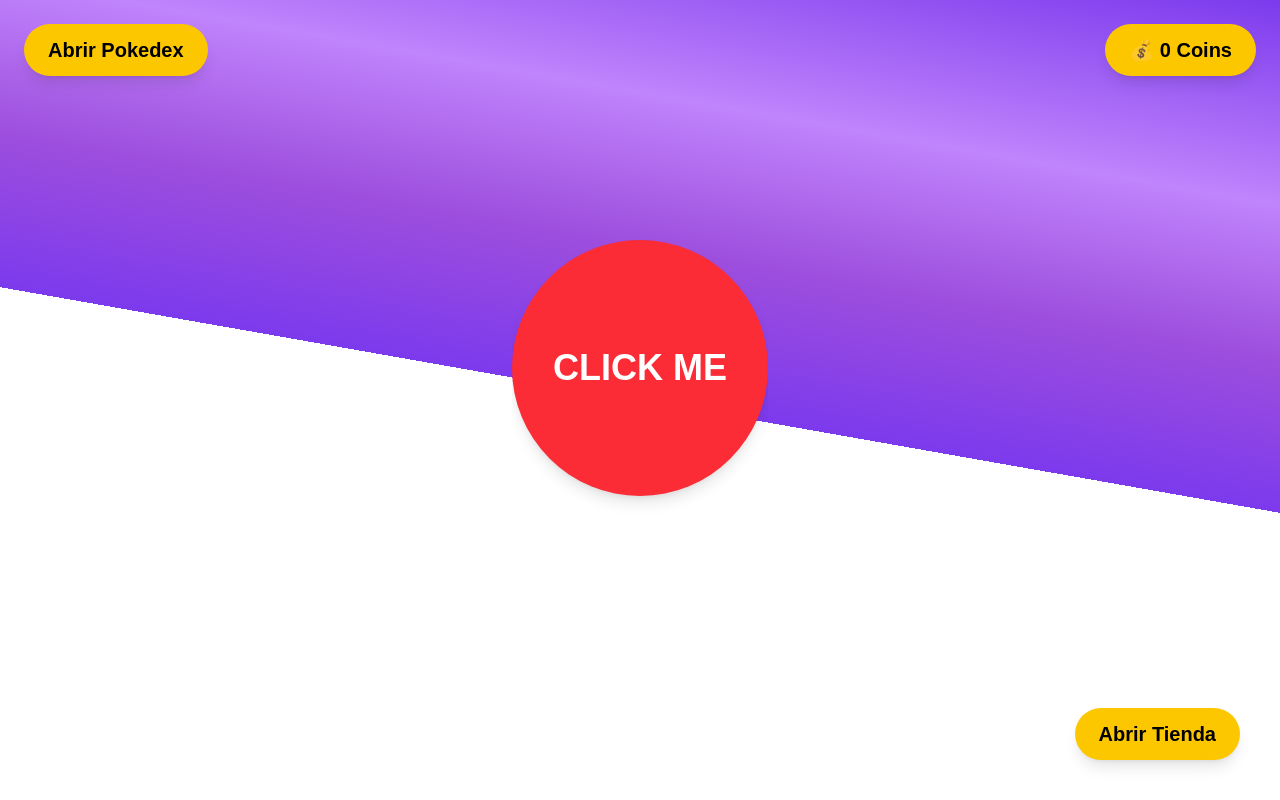
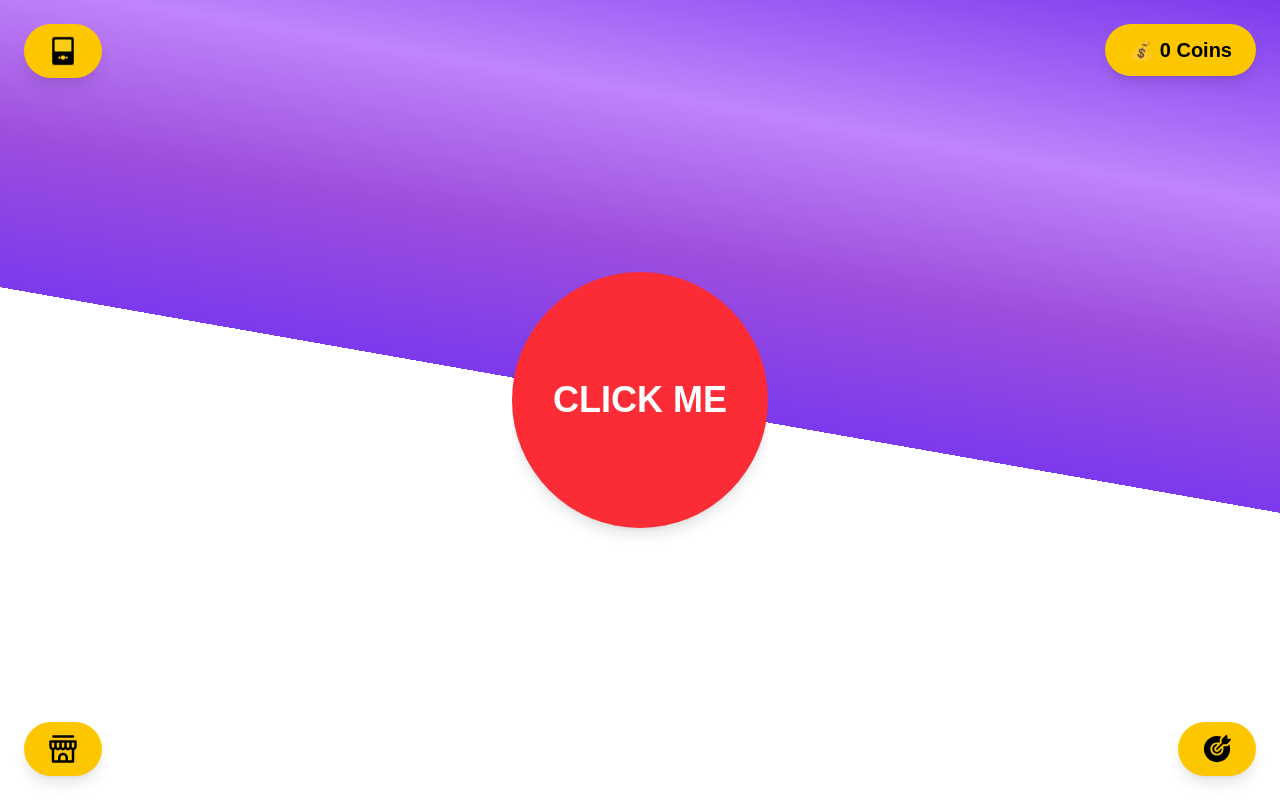
Before and after one commit to AlejandroSanchezJimenez/PokeClick, a Next.js app: page / in a window 1280 px wide. Built offline with nearby package versions, Linux system fonts and the light colour scheme.

Commit message:
estetica distinta sobre y misiones

```diff
--- /dev/null
+++ b/app/components/QuestList.jsx
@@ -0,0 +1,172 @@
+'use client'
+
+import React, { useState, useEffect, useMemo } from 'react'
+import { toast, ToastContainer } from 'react-toastify'
+
+const typeLevels = [10, 50, 100]
+const generalLevels = [10, 50, 100, 250, 750, 1000]
+
+export default function QuestList({ onClose, userId }) {
+  const [pokedex, setPokedex] = useState({})
+  const [rewards, setRewards] = useState({})
+
+  // Cargar pokedex y rewards de localStorage solo después del primer render
+  useEffect(() => {
+    queueMicrotask(() => {
+      const storedPokedex = JSON.parse(localStorage.getItem('pokedex') || '{}')
+      setPokedex(storedPokedex)
+
+      const storedRewards = JSON.parse(
+        localStorage.getItem('questRewards') || '{}'
+      )
+      setRewards(storedRewards)
+    })
+  }, [])
+
+  const saveRewards = (newRewards) => {
+    localStorage.setItem('questRewards', JSON.stringify(newRewards))
+    setRewards(newRewards)
+  }
+
+  const quests = useMemo(() => {
+    const typeCount = {}
+    let total = 0
+
+    Object.values(pokedex).forEach((p) => {
+      total += p.cantidad
+      p.tipos.forEach((t) => {
+        typeCount[t] = (typeCount[t] || 0) + p.cantidad
+      })
+    })
+
+    const result = []
+
+    // Quests por tipo
+    Object.keys(typeCount).forEach((type) => {
+      const current = typeCount[type]
+
+      typeLevels.forEach((lvl, index) => {
+        const id = `${type}-${lvl}`
+        const canjeado = rewards[id]?.canjeado || false
+        const prevLevel = typeLevels[index - 1]
+        const prevCanjeado =
+          index === 0 ? true : rewards[`${type}-${prevLevel}`]?.canjeado
+
+        const completada = current >= lvl
+        const bloqueado = !completada || !prevCanjeado
+
+        result.push({
+          id,
+          titulo: `${type.toUpperCase()} Quest`,
+          descripcion: `Registra ${lvl} Pokémon de tipo ${type}`,
+          premio: lvl * 10,
+          progreso: `${Math.min(current, lvl)}/${lvl}`,
+          canjeado,
+          bloqueado,
+        })
+      })
+    })
+
+    // Quests generales
+    generalLevels.forEach((lvl, index) => {
+      const id = `general-${lvl}`
+      const canjeado = rewards[id]?.canjeado || false
+      const prevLevel = generalLevels[index - 1]
+      const prevCanjeado =
+        index === 0 ? true : rewards[`general-${prevLevel}`]?.canjeado
+
+      const completada = total >= lvl
+      const bloqueado = !completada || !prevCanjeado
+
+      result.push({
+        id,
+        titulo: 'General Quest',
+        descripcion: `Registra ${lvl} Pokémon en total`,
+        premio: lvl * 5,
+        progreso: `${Math.min(total, lvl)}/${lvl}`,
+        canjeado,
+        bloqueado,
+      })
+    })
+
+    // Orden: primero quests no canjeadas y desbloqueadas
+    result.sort((a, b) => {
+      if (a.canjeado !== b.canjeado) return a.canjeado ? 1 : -1
+      if (a.bloqueado !== b.bloqueado) return a.bloqueado ? 1 : -1
+      return 0
+    })
+
+    return result
+  }, [pokedex, rewards])
+
+  const handleClaim = (quest) => {
+    if (quest.canjeado || quest.bloqueado) return
+
+    // Guardar como canjeado
+    const newRewards = {
+      ...rewards,
+      [quest.id]: { canjeado: true },
+    }
+    saveRewards(newRewards)
+
+    // Actualizar wallet en localStorage directamente
+    if (userId) {
+      const key = `wallet_${userId}`
+      const storedCoins = parseInt(localStorage.getItem(key), 10) || 0
+      const newTotal = storedCoins + quest.premio
+      localStorage.setItem(key, newTotal)
+      toast.success(
+        `Recompensa de "${quest.titulo}" canjeada: ${quest.premio} 💰`
+      )
+    }
+  }
+
+  return (
+    <div
+      className='fixed inset-0 z-50 bg-black/70 flex justify-center items-center p-4'
+      onClick={onClose}
+    >
+      <ToastContainer theme='colored' position='top-center' />
+      <div
+        className='relative w-full max-w-3xl bg-purple-200 rounded-2xl p-6 overflow-y-auto max-h-[80vh] shadow-xl'
+        onClick={(e) => e.stopPropagation()}
+      >
+        <button
+          onClick={onClose}
+          className='absolute top-4 right-4 text-3xl font-bold text-black hover:text-red-700 cursor-pointer'
+        >
+          ✕
+        </button>
+
+        <h2 className='text-3xl font-bold mb-6 text-center text-black'>
+          Quests Disponibles
+        </h2>
+
+        <div className='flex flex-col gap-4'>
+          {quests.map((quest) => (
+            <button
+              key={quest.id}
+              onClick={() => handleClaim(quest)}
+              className={`p-4 rounded-3xl shadow-xl flex justify-between items-center text-black transition-transform ${
+                quest.canjeado
+                  ? 'bg-gray-400 cursor-not-allowed line-through'
+                  : 'bg-yellow-400 hover:scale-105'
+              } ${
+                quest.bloqueado && !quest.canjeado
+                  ? 'opacity-50 cursor-not-allowed'
+                  : ''
+              }`}
+            >
+              <div>
+                <h3 className='font-bold text-xl'>{quest.titulo}</h3>
+                <p>{quest.descripcion}</p>
+                <p className='font-medium mt-1'>Premio: {quest.premio} 💰</p>
+              </div>
+              <div className='ml-4 font-bold text-lg'>{quest.progreso}</div>
+            </button>
+          ))}
+        </div>
+      </div>
+    </div>
+  )
+}
--- a/app/components/ShopButton.jsx
+++ b/app/components/ShopButton.jsx
@@ -2,6 +2,7 @@
 
 import { useState } from 'react'
 import Shop from './Shop' // tu componente Shop completo como modal
+import { ShopIcon } from './svg/Shop'
 
 export default function ShopButton() {
   const [open, setOpen] = useState(false)
@@ -11,9 +12,9 @@ export default function ShopButton() {
       {/* Botón flotante para abrir la tienda */}
       <button
         onClick={() => setOpen(true)}
-        className='fixed bottom-0 right-0 m-10 bg-yellow-400 text-black font-bold px-6 py-3 rounded-full shadow-lg text-xl hover:scale-105 hover:cursor-pointer transition-transform'
+        className='fixed bottom-6 left-6 bg-yellow-400 text-black font-bold px-6 py-3 rounded-full shadow-lg text-xl hover:scale-105 hover:cursor-pointer transition-transform'
       >
-        Abrir Tienda
+        <ShopIcon />
       </button>
 
       {/* Modal de la tienda */}
--- /dev/null
+++ b/app/components/svg/Pokedex.jsx
@@ -0,0 +1,68 @@
+'use client'
+
+import React from 'react'
+
+export function PokedexIcon() {
+  return (
+    <svg
+      width='30px'
+      height='30px'
+      viewBox='0 0 200 250'
+      xmlns='http://www.w3.org/2000/svg'
+    >
+      {/* Cuerpo de la Pokédex */}
+      <rect
+        x='10'
+        y='10'
+        width='180'
+        height='230'
+        rx='20'
+        ry='20'
+        fill='#000000'
+      />
+
+      {/* Pantalla */}
+      <rect
+        x='30'
+        y='30'
+        width='140'
+        height='100'
+        rx='10'
+        ry='10'
+        fill='#facc15'
+      />
+
+      {/* Botón principal */}
+      <circle
+        cx='100'
+        cy='180'
+        r='20'
+        fill='#facc15'
+        stroke='#000'
+        strokeWidth='3'
+      />
+
+      {/* Botón secundario */}
+      <circle
+        cx='70'
+        cy='180'
+        r='10'
+        fill='#facc15'
+        stroke='#000'
+        strokeWidth='2'
+      />
+      <circle
+        cx='130'
+        cy='180'
+        r='10'
+        fill='#facc15'
+        stroke='#000'
+        strokeWidth='2'
+      />
+
+      {/* Detalles de borde */}
+      <line x1='10' y1='10' x2='190' y2='10' stroke='#000' strokeWidth='3' />
+      <line x1='10' y1='240' x2='190' y2='240' stroke='#000' strokeWidth='3' />
+    </svg>
+  )
+}
--- /dev/null
+++ b/app/components/svg/Quest.jsx
@@ -0,0 +1,31 @@
+'use client'
+
+import React from 'react'
+
+export function Quest() {
+  return (
+    <svg
+      fill='#000000'
+      height='30px'
+      width='30px'
+      version='1.1'
+      id='Icons'
+      xmlns='http://www.w3.org/2000/svg'
+      viewBox='0 0 32 32'
+    >
+      <path
+        d='M30.9,5.6C30.8,5.2,30.4,5,30,5h-3V2c0-0.4-0.2-0.8-0.6-0.9C26,0.9,25.6,1,25.3,1.3l-4,4C21.1,5.5,21,5.7,21,6v3.6l-5.7,5.7
+	c-0.4,0.4-0.4,1,0,1.4c0.2,0.2,0.5,0.3,0.7,0.3s0.5-0.1,0.7-0.3l5.7-5.7H26c0.3,0,0.5-0.1,0.7-0.3l4-4C31,6.4,31.1,6,30.9,5.6z'
+      />
+      <path
+        d='M18.1,18.1C17.6,18.7,16.8,19,16,19s-1.6-0.3-2.1-0.9c-1.2-1.2-1.2-3.1,0-4.2l2.8-2.8C16.5,11,16.2,11,16,11
+	c-2.8,0-5,2.2-5,5s2.2,5,5,5s5-2.2,5-5c0-0.2,0-0.5-0.1-0.7L18.1,18.1z'
+      />
+      <path
+        d='M28.1,12.1C27.6,12.7,26.8,13,26,13h-2.8l-0.7,0.7c0.3,0.7,0.4,1.5,0.4,2.3c0,3.9-3.1,7-7,7s-7-3.1-7-7s3.1-7,7-7
+	c0.8,0,1.6,0.2,2.3,0.4L19,8.8V6c0-0.8,0.3-1.6,0.9-2.1l1-1C19.3,2.3,17.7,2,16,2C8.3,2,2,8.3,2,16s6.3,14,14,14s14-6.3,14-14
+	c0-1.7-0.3-3.3-0.9-4.9L28.1,12.1z'
+      />
+    </svg>
+  )
+}
--- /dev/null
+++ b/app/components/svg/Shop.jsx
@@ -0,0 +1,17 @@
+'use client'
+
+import React from 'react'
+
+export function ShopIcon() {
+  return (
+    <svg
+      fill='#000000'
+      width='30px'
+      height='30px'
+      viewBox='0 0 24 24'
+      xmlns='http://www.w3.org/2000/svg'
+    >
+      <path d='M22,5H2A1,1,0,0,0,1,6v4a3,3,0,0,0,2,2.82V22a1,1,0,0,0,1,1H20a1,1,0,0,0,1-1V12.82A3,3,0,0,0,23,10V6A1,1,0,0,0,22,5ZM15,7h2v3a1,1,0,0,1-2,0ZM11,7h2v3a1,1,0,0,1-2,0ZM7,7H9v3a1,1,0,0,1-2,0ZM4,11a1,1,0,0,1-1-1V7H5v3A1,1,0,0,1,4,11ZM14,21H10V19a2,2,0,0,1,4,0Zm5,0H16V19a4,4,0,0,0-8,0v2H5V12.82a3.17,3.17,0,0,0,1-.6,3,3,0,0,0,4,0,3,3,0,0,0,4,0,3,3,0,0,0,4,0,3.17,3.17,0,0,0,1,.6Zm2-11a1,1,0,0,1-2,0V7h2ZM4.3,3H20a1,1,0,0,0,0-2H4.3a1,1,0,0,0,0,2Z' />
+    </svg>
+  )
+}
--- a/app/globals.css
+++ b/app/globals.css
@@ -36,3 +36,10 @@ body {
   );
   animation: lava-lamp 12s ease-in-out infinite;
 }
+
+/* globals.css */
+.bg-coleccion {
+  background-image: url('/images/pokedex.png');
+  background-size: cover;
+  background-position: center;
+}
--- a/app/page.js
+++ b/app/page.js
@@ -5,11 +5,15 @@ import ClickerButton from './components/ClickerButton'
 import ShopButton from './components/ShopButton'
 import Wallet from './components/Wallet'
 import { useWallet } from './hooks/useWallet'
-import Pokedex from './components/Pokedex' // Asegúrate de tener el componente
+import Pokedex from './components/Pokedex'
+import { PokedexIcon } from './components/svg/Pokedex'
+import { Quest } from './components/svg/Quest'
+import QuestList from './components/QuestList'
 
 export default function Home() {
   const [userId, setUserId] = useState(null)
-  const [showPokedex, setShowPokedex] = useState(false) // Nuevo estado
+  const [showPokedex, setShowPokedex] = useState(false)
+  const [showQuest, setShowQuest] = useState(false)
 
   // Solo para generar userId en cliente
   useEffect(() => {
@@ -39,18 +43,28 @@ export default function Home() {
 
         <div className='fixed left-6 top-6'>
           <button
-            className=' bg-yellow-400 text-black font-bold px-6 py-3 rounded-full shadow-lg text-xl hover:scale-105 hover:cursor-pointer'
+            className='bg-yellow-400 text-black font-bold px-6 py-3 rounded-full shadow-lg text-xl hover:scale-105 transition hover:cursor-pointer'
             onClick={() => setShowPokedex((prev) => !prev)}
           >
-            {showPokedex ? 'Cerrar Pokedex' : 'Abrir Pokedex'}
+            <PokedexIcon />
+          </button>
+        </div>
+
+        <div className='fixed right-6 bottom-6'>
+          <button
+            className='bg-yellow-400 text-black font-bold px-6 py-3 rounded-full shadow-lg text-xl hover:scale-105 transition hover:cursor-pointer'
+            onClick={() => setShowQuest((prev) => !prev)}
+          >
+            <Quest />
           </button>
         </div>
 
         {showPokedex && <Pokedex onClose={() => setShowPokedex(false)} />}
+        {showQuest && (
+          <QuestList onClose={() => setShowQuest(false)} userId={userId} />
+        )}
 
-        <div className='mt-16'>
-          <ShopButton />
-        </div>
+        <ShopButton />
       </div>
     </main>
   )
--- a/utils/packs.json
+++ b/utils/packs.json
@@ -1,5 +1,29 @@
 [
-  { "id": 1, "nombre": "Horda", "precio": 100, "cantidad": 5 },
-  { "id": 2, "nombre": "3 son multitud", "precio": 50, "cantidad": 3 },
-  { "id": 3, "nombre": "Encuentro único", "precio": 25, "cantidad": 1 }
+  {
+    "id": 1,
+    "nombre": "Horda",
+    "precio": 100,
+    "cantidad": 5,
+    "nivel": "Oro",
+    "bgColor": "linear-gradient(to bottom, #facc15, #b45309)",
+    "textColor": "#000000"
+  },
+  {
+    "id": 2,
+    "nombre": "3 son multitud",
+    "precio": 50,
+    "cantidad": 3,
+    "nivel": "Plata",
+    "bgColor": "linear-gradient(to bottom, #9ca3af, #6b7280)",
+    "textColor": "#ffffff"
+  },
+  {
+    "id": 3,
+    "nombre": "Encuentro único",
+    "precio": 25,
+    "cantidad": 1,
+    "nivel": "Bronce",
+    "bgColor": "linear-gradient(to bottom, #b45309, #78350f)",
+    "textColor": "#ffffff"
+  }
 ]
```
Also changed, not shown: app/components/Shop.jsx (+12 -4 lines), public/images/coleccion.png (added), 17 other files (tests, documents, lock files or other folders).
